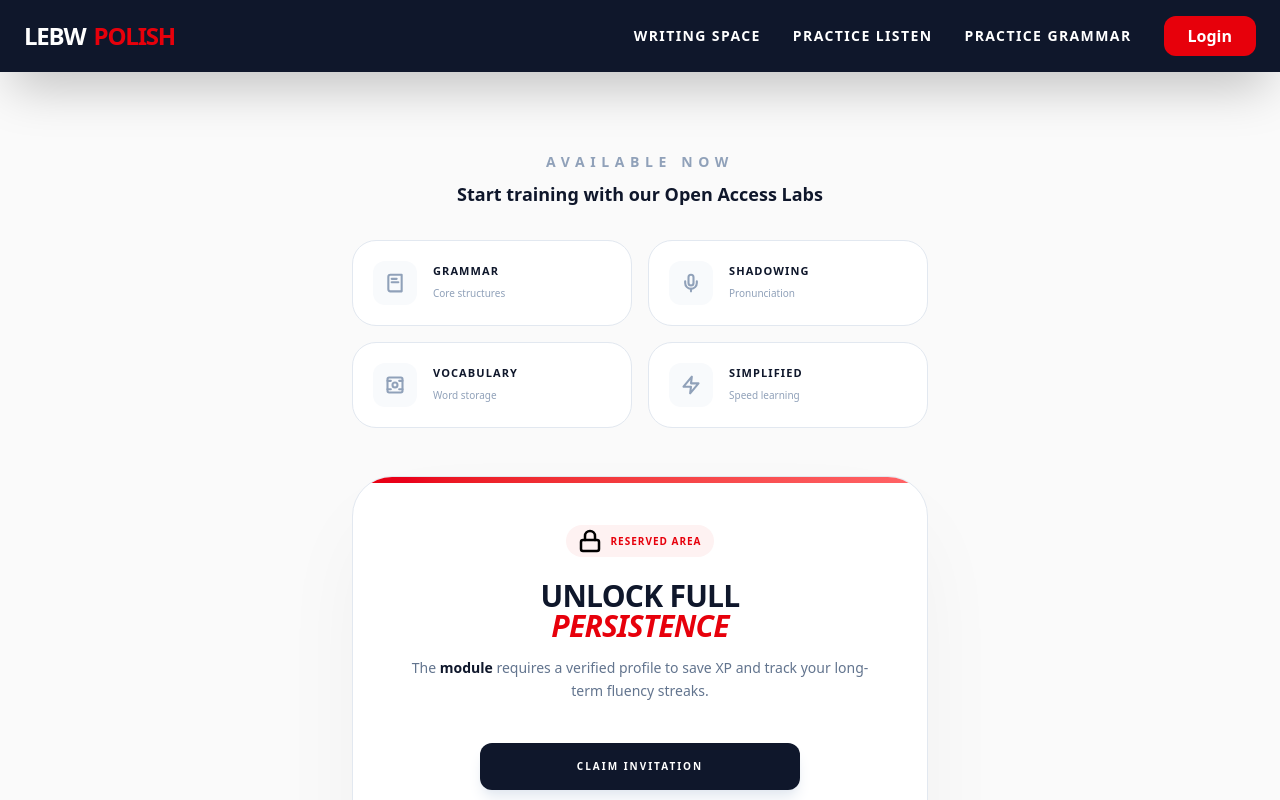
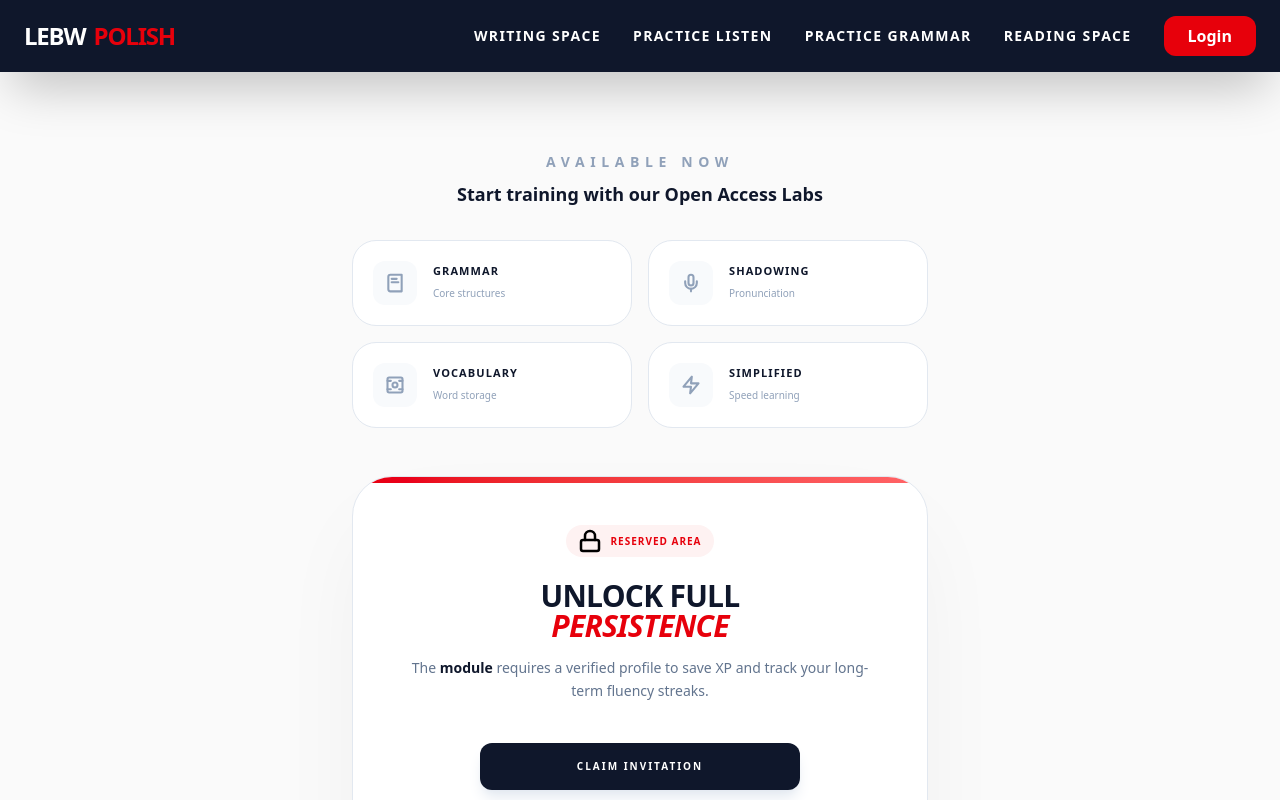
Before and after one commit to Byadiso/lebwpolish, a React (Vite) app: page /guest in a window 1280 px wide. Shown: the top 800 px of the page. Built offline with nearby package versions, Linux system fonts and the light colour scheme; no server answers.

Commit message:
adding reading and conjugation sections

```diff
--- a/src/components/Navbar.jsx
+++ b/src/components/Navbar.jsx
@@ -39,6 +39,7 @@ export default function Navbar() {
           <Link to="/space" className={navLinkStyle}>Writing Space</Link>
           <Link to="/practice" className={navLinkStyle}>Practice Listen</Link>
           <Link to="/grammar" className={navLinkStyle}>Practice Grammar</Link>
+          <Link to="/reading-practice" className={navLinkStyle}>Reading Space</Link>
 
           {user ? (
             <div className="flex items-center gap-4 border-l border-slate-800 pl-6">
--- a/src/pages/LearningSpace.jsx
+++ b/src/pages/LearningSpace.jsx
@@ -561,7 +561,7 @@ export default function LearningSpace() {
              {/* Conjugation-practice LINK CARD */}
             <div className="p-6 bg-amber-50 rounded-[2rem] border border-amber-100 group transition-all">
               <div className="relative z-10">
-                <p className="text-[10px] font-black text-amber-700 uppercase tracking-widest mb-2">Practice reading Polish</p>
+                <p className="text-[10px] font-black text-amber-700 uppercase tracking-widest mb-2">Practice Polish Conjugations</p>
                 <Link to="/conjugation-practice" className="inline-flex items-center text-[10px] font-black text-amber-600 uppercase tracking-tighter border-b-2 border-amber-200 hover:border-amber-500 pb-0.5">
                   Practice  Conjugations
                 </Link>
```
